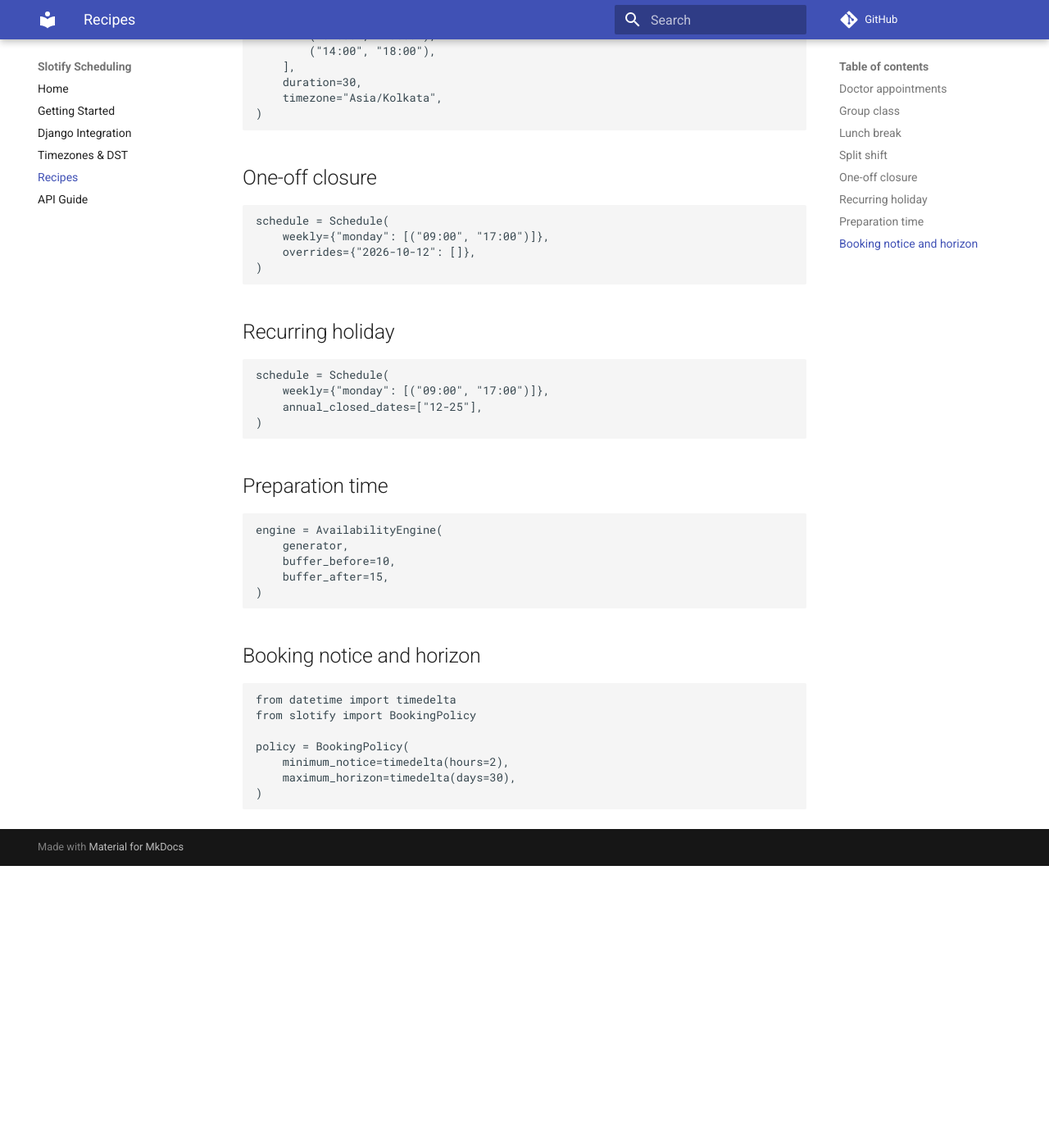
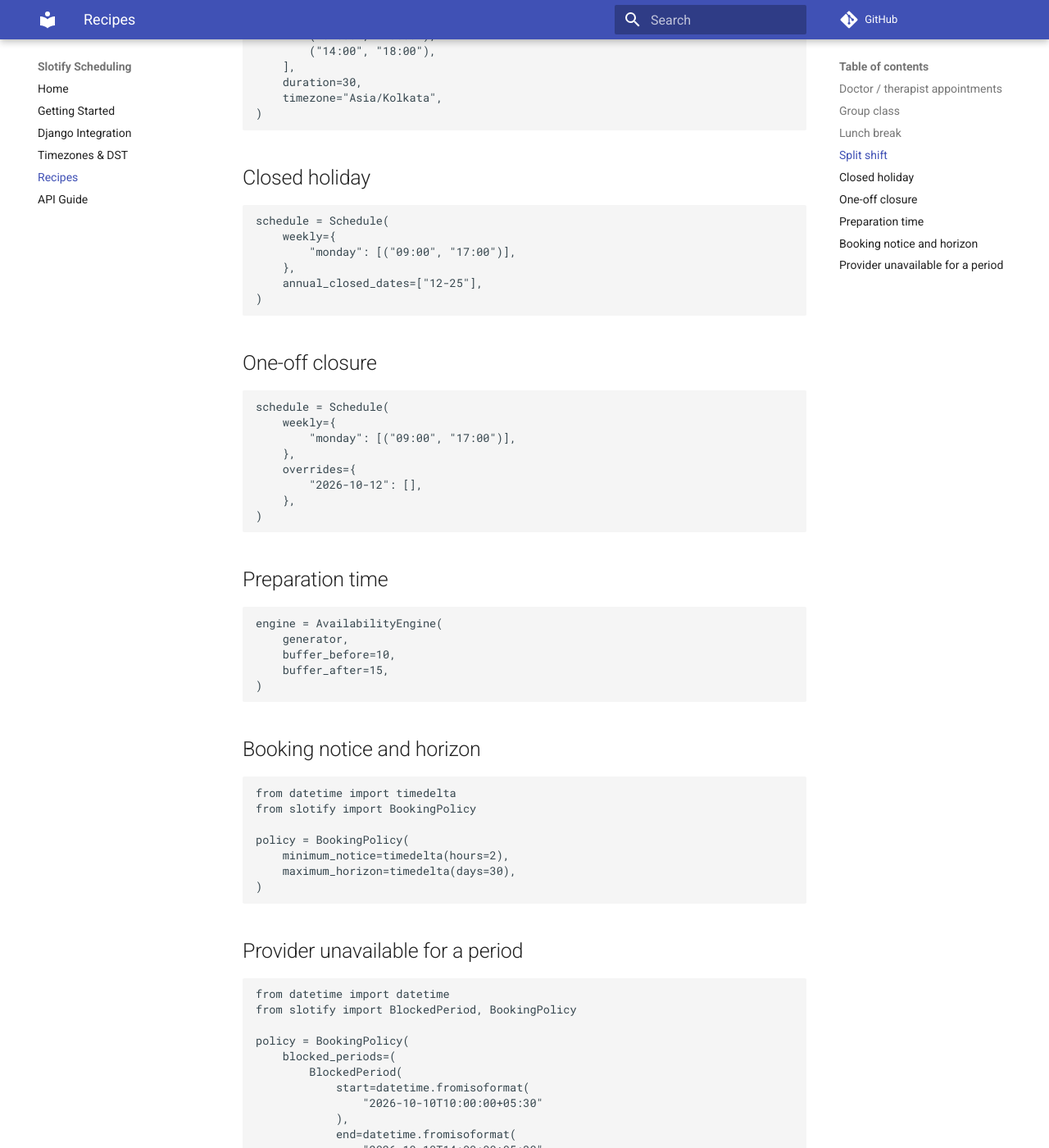
Before and after one commit to failedengineers/Slotify, an MkDocs documentation site: the page built from docs/recipes.md, in a window 1280 px wide and 1400 px high, scrolled down 1171 px. Shown: the whole window at 82% size. Built offline with MkDocs 1.6.1 and Material for MkDocs 9.7.7, drawn with Linux system fonts in a browser that asks for light colours; comment, search, counter and statistics services are not loaded; before the commit the page ends 2227 px from its top, so only the background shows below that; some of the changed text lies outside the part shown.

Commit message:
docs: improve recipes.md

```diff
--- a/docs/recipes.md
+++ b/docs/recipes.md
@@ -1,6 +1,6 @@
 # Recipes
 
-## Doctor appointments
+## Doctor / therapist appointments
 
 ~~~python
 from slotify import AvailabilityEngine, SlotGenerator
@@ -59,21 +59,27 @@ generator = SlotGenerator(
 )
 ~~~
 
+## Closed holiday
+
+~~~python
+schedule = Schedule(
+    weekly={
+        "monday": [("09:00", "17:00")],
+    },
+    annual_closed_dates=["12-25"],
+)
+~~~
+
 ## One-off closure
 
 ~~~python
 schedule = Schedule(
-    weekly={"monday": [("09:00", "17:00")]},
-    overrides={"2026-10-12": []},
-)
-~~~
-
-## Recurring holiday
-
-~~~python
-schedule = Schedule(
-    weekly={"monday": [("09:00", "17:00")]},
-    annual_closed_dates=["12-25"],
+    weekly={
+        "monday": [("09:00", "17:00")],
+    },
+    overrides={
+        "2026-10-12": [],
+    },
 )
 ~~~
 
@@ -98,3 +104,24 @@ policy = BookingPolicy(
     maximum_horizon=timedelta(days=30),
 )
 ~~~
+
+## Provider unavailable for a period
+
+~~~python
+from datetime import datetime
+from slotify import BlockedPeriod, BookingPolicy
+
+policy = BookingPolicy(
+    blocked_periods=(
+        BlockedPeriod(
+            start=datetime.fromisoformat(
+                "2026-10-10T10:00:00+05:30"
+            ),
+            end=datetime.fromisoformat(
+                "2026-10-10T14:00:00+05:30"
+            ),
+            reason="Provider unavailable",
+        ),
+    ),
+)
+~~~
```
